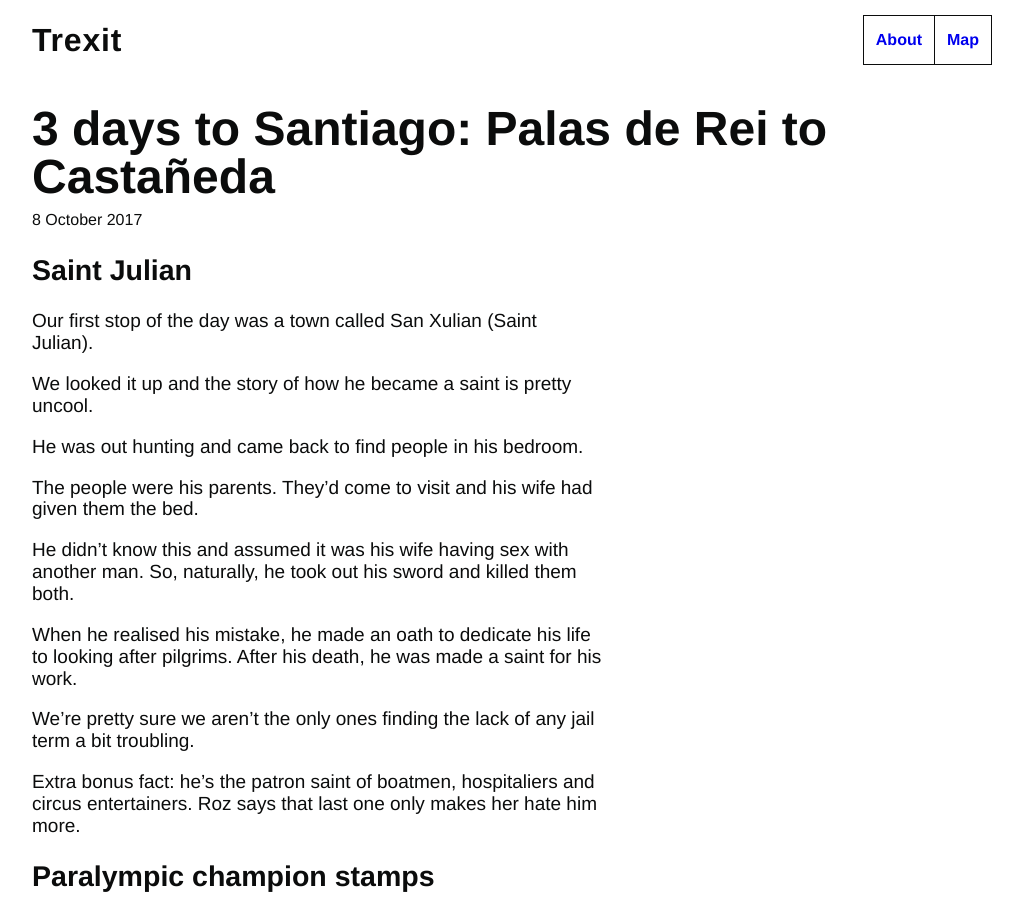
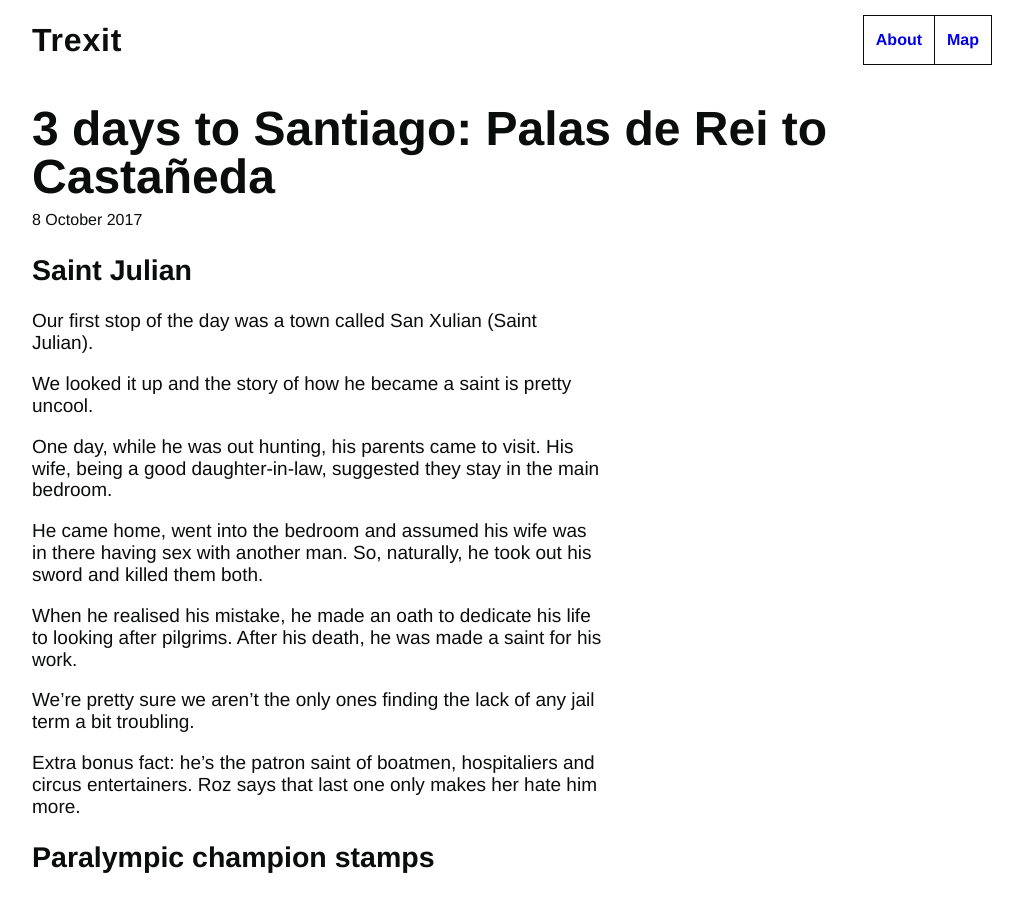
Before and after one commit to tombye/trexit, a Jekyll site: the page built from _posts/2017-10-08-three-days-to-santiago.markdown, in a window 1280 px wide and 900 px high. Shown: the whole window, without its empty margins (128-1151 px from the left). Built offline with Jekyll 4.4.1, drawn with Linux system fonts in a browser that asks for light colours.

Commit message:
Update 2017-10-08-three-days-to-santiago.markdown

```diff
--- a/_posts/2017-10-08-three-days-to-santiago.markdown
+++ b/_posts/2017-10-08-three-days-to-santiago.markdown
@@ -11,11 +11,10 @@ Our first stop of the day was a town called San Xulian (Saint Julian).
 
 We looked it up and the story of how he became a saint is pretty uncool.
 
-He was out hunting and came back to find people in his bedroom.
+One day, while he was out hunting, his parents came to visit. His wife, being a good daughter-in-law, suggested they stay in the main bedroom.
 
-The people were his parents. They'd come to visit and his wife had given them the bed.
-
-He didn't know this and assumed it was his wife having sex with another man. So, naturally, he took out his sword and killed them both.
+He came home, went into the bedroom and assumed his wife was in
+there having sex with another man. So, naturally, he took out his sword and killed them both.
 
 When he realised his mistake, he made an oath to dedicate his life to looking after pilgrims. After his death, he was made a saint for his work.
 
```
